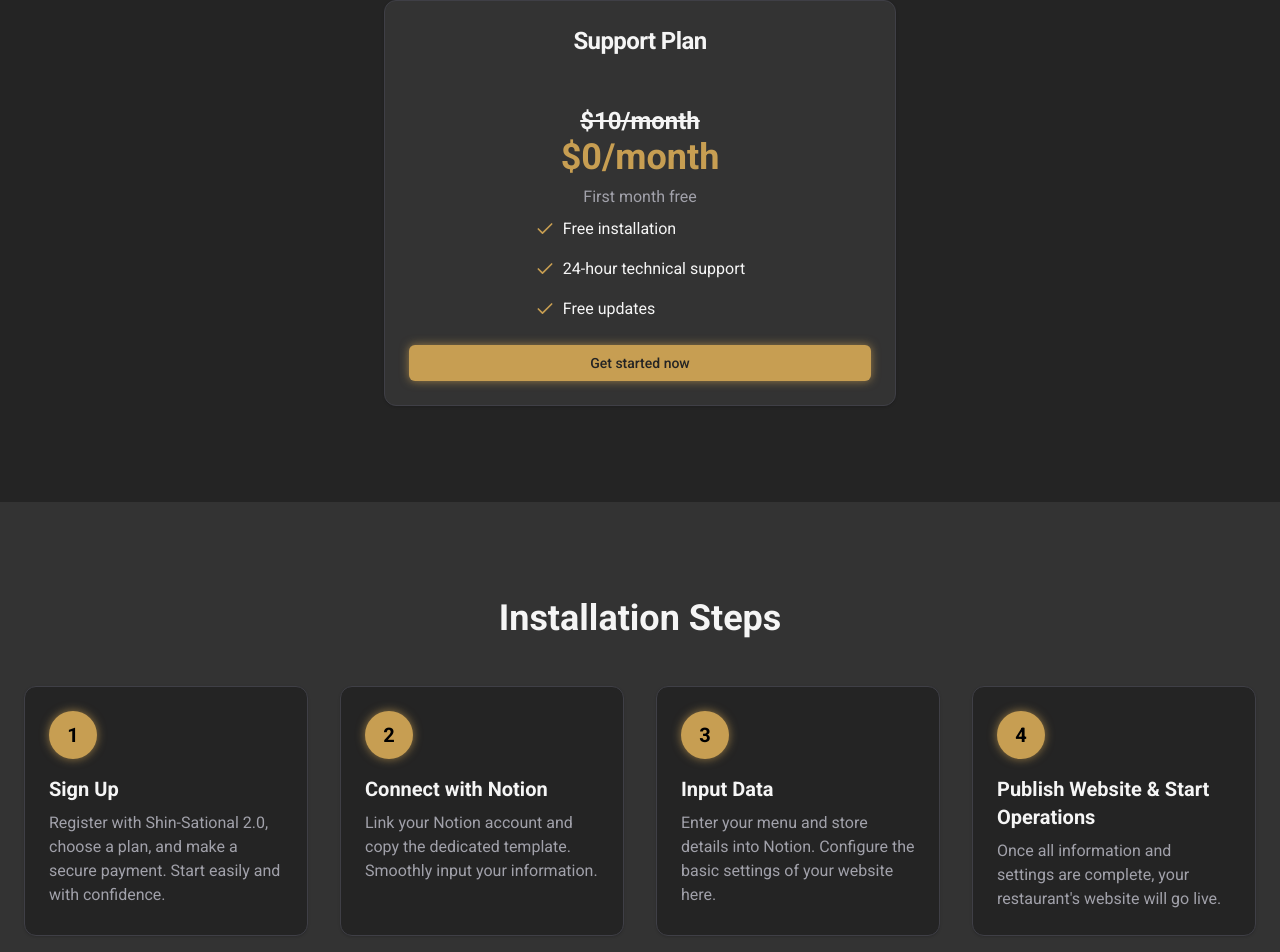
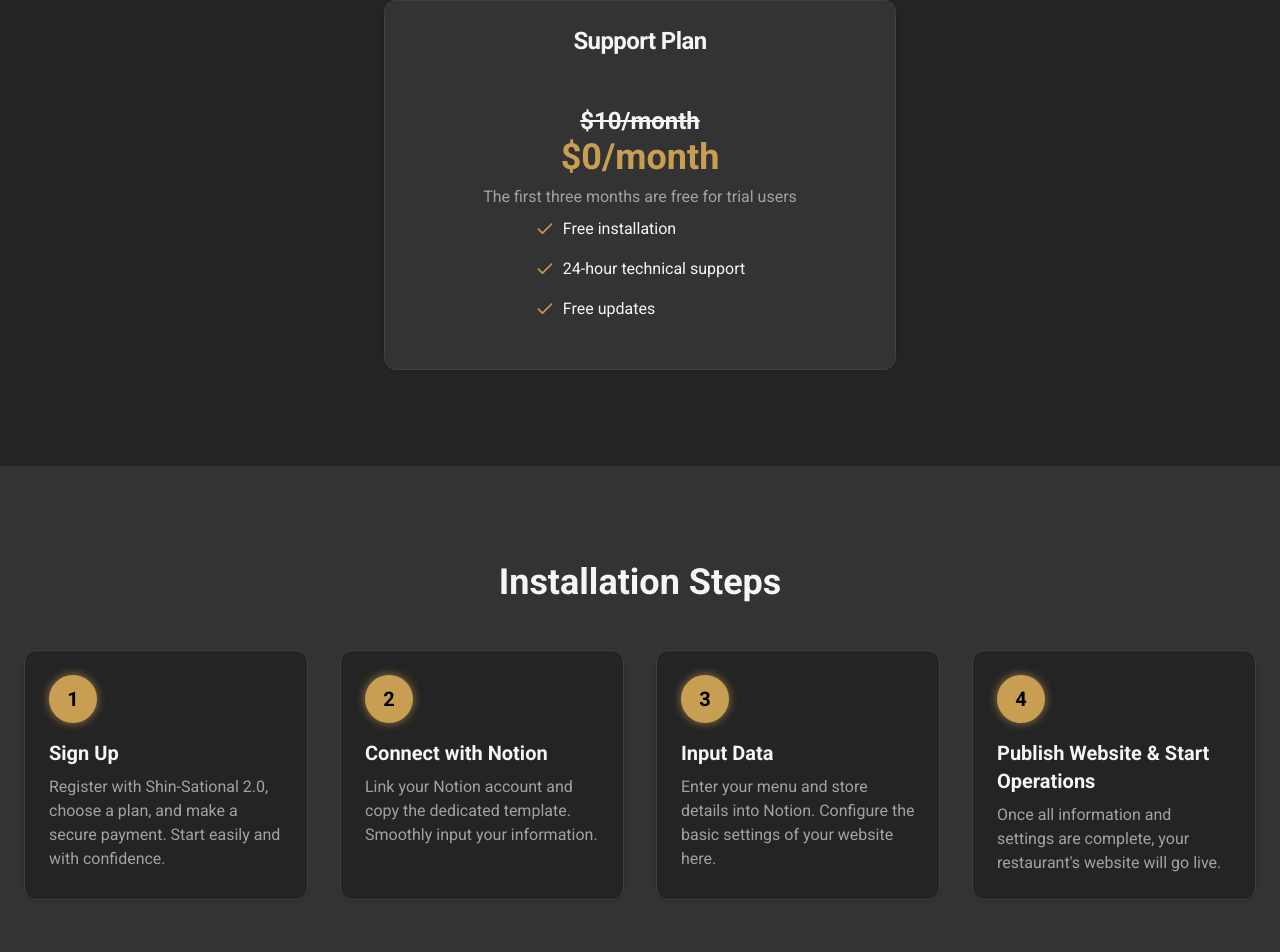
Before and after one commit to yusuken1121/Shin-Sational-PR, a Next.js app: page / in a window 1280 px wide. Shown: the part 3218-4170 px from the top of the page. Built offline with nearby package versions, Linux system fonts and the light colour scheme.

Commit message:
pricingの文言の修正とボタンを削除

```diff
--- a/src/app/_components/pricing.tsx
+++ b/src/app/_components/pricing.tsx
@@ -22,7 +22,9 @@ export function Pricing() {
                 {/* 取り消し線を追加 */}
                 $0/month
               </div>
-              <div className="text-zinc-400">First month free</div>
+              <div className="text-zinc-400">
+                The first three months are free for trial users
+              </div>
             </div>
             <div className="flex items-center justify-center w-full">
               <ul className="space-y-4 mb-6">
@@ -40,9 +42,9 @@ export function Pricing() {
                 </li>
               </ul>
             </div>
-            <Button variant="default" className="w-full">
+            {/* <Button variant="default" className="w-full">
               Get started now
-            </Button>
+            </Button> */}
           </CardContent>
         </Card>
       </div>
```
